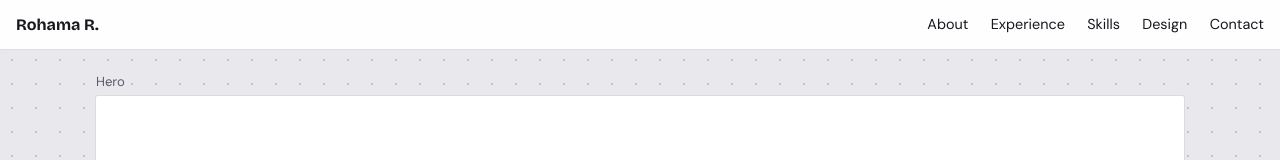
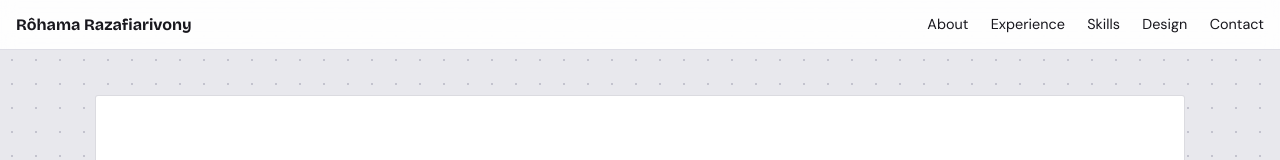
Before and after one commit to petso-r/petso-r.github.io, a plain HTML site: page index.html in a window 1280 px wide. Shown: the top 160 px of the page. Drawn offline with nearby package versions, Linux system fonts and the light colour scheme.

Commit message:
Update index.html

```diff
--- a/index.html
+++ b/index.html
@@ -3,7 +3,7 @@
 <head>
   <meta charset="UTF-8">
   <meta name="viewport" content="width=device-width, initial-scale=1">
-  <title>Rohama Razafiarivony – Full-Stack Web Developer</title>
+  <title>Dialy Nekena Rôhama Razafiarivony – Full-Stack Web Developer</title>
   <meta name="description" content="Full-stack web developer and software engineering student at ENI, Madagascar. React, TypeScript, Node.js, PostgreSQL and Figma. Open to remote internships.">
   <link rel="preconnect" href="https://fonts.googleapis.com">
   <link rel="preconnect" href="https://fonts.gstatic.com" crossorigin>
@@ -13,7 +13,7 @@
 <body>
 
 <nav class="bar" aria-label="Main">
-  <a class="logo" href="#top">Rohama R.</a>
+  <a class="logo" href="#top">Rôhama Razafiarivony</a>
   <a href="#about">About</a>
   <a href="#experience">Experience</a>
   <a href="#skills">Skills</a>
@@ -25,7 +25,7 @@
 
   <!-- HERO -->
   <section class="frame hero" id="top">
-    <span class="frame-name">Hero</span>
+    <!-- <span class="frame-name">Hero</span> -->
     <div class="selection">
       <h1><span>Rohama</span><span>Razafiarivony</span></h1>
       <i class="h tl"></i><i class="h tr"></i><i class="h bl"></i><i class="h br"></i>
```
